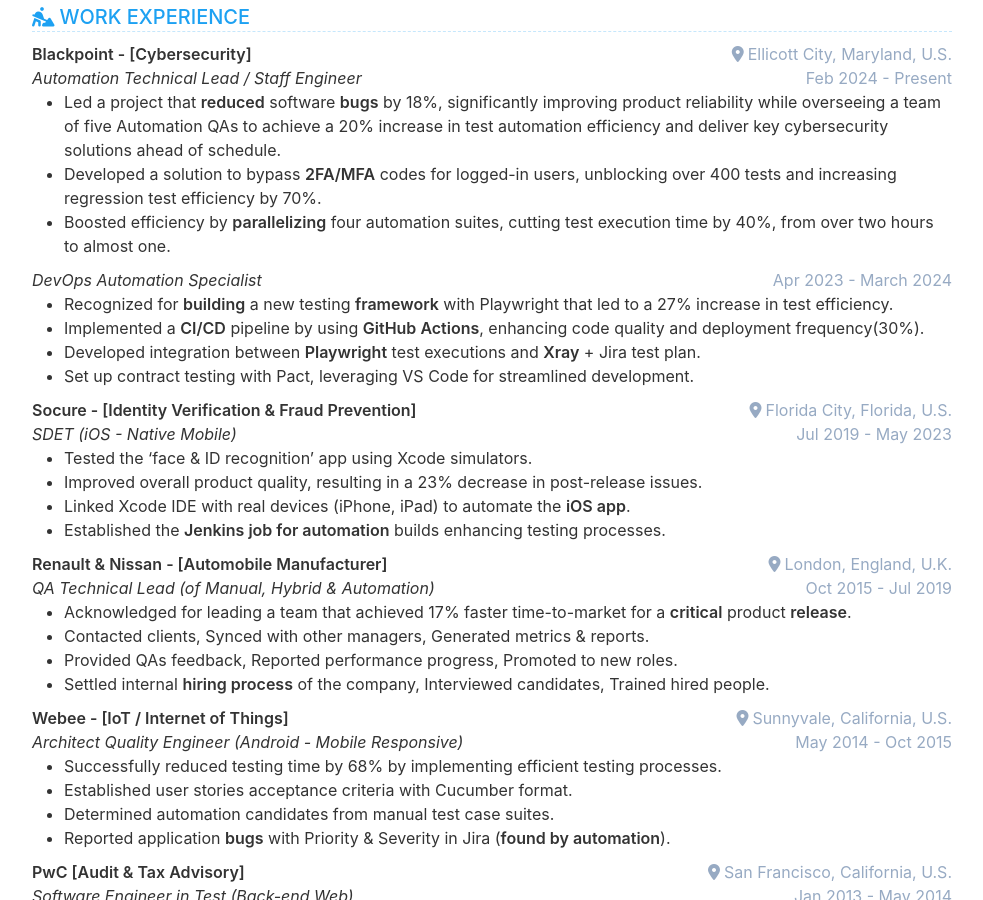
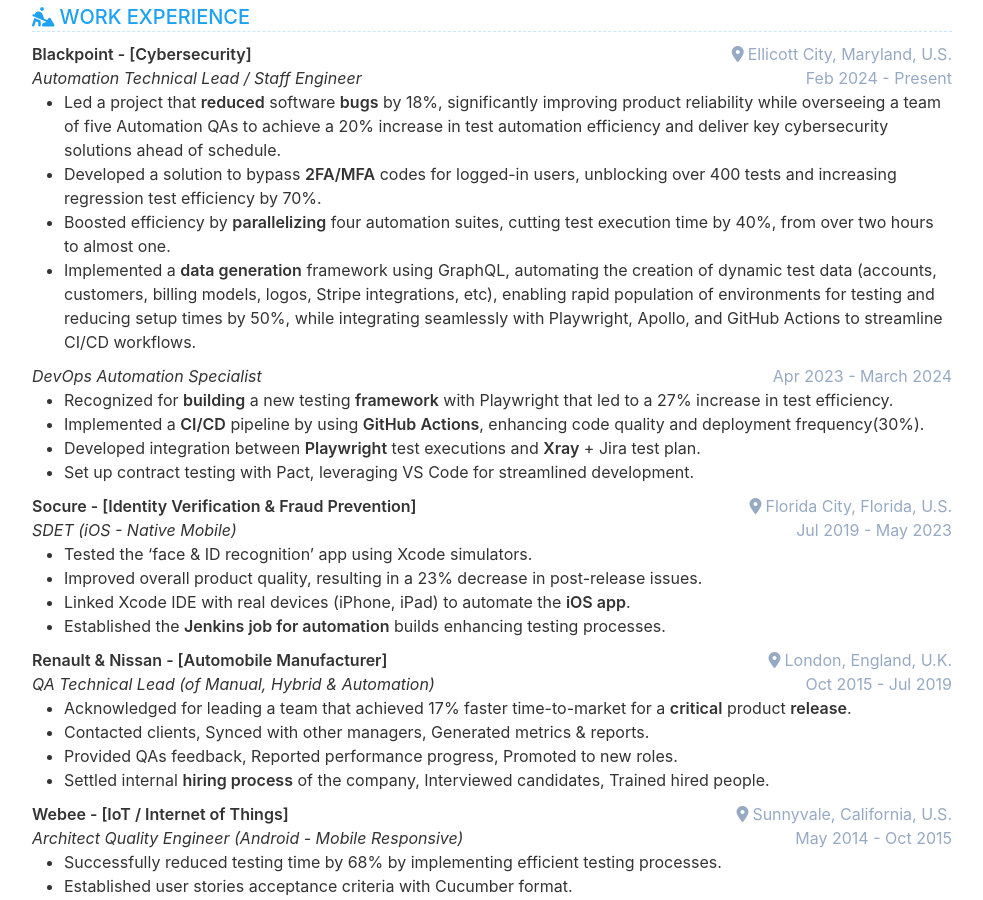
Before and after one commit to cvera08/full-resume, a Jekyll site: the page built from index.html, in a window 1280 px wide and 900 px high, scrolled down 1939 px. Shown: the whole window, without its empty margins (148-1131 px from the left). Built offline with Jekyll 4.4.1, drawn with Linux system fonts in a browser that asks for light colours.

Commit message:
feat: bpc data generator

```diff
--- a/_data/data.yml
+++ b/_data/data.yml
@@ -127,6 +127,8 @@ experience:
          in test automation efficiency and deliver key cybersecurity solutions ahead of schedule.
         - Developed a solution to bypass **2FA/MFA** codes for logged-in users, unblocking over 400 tests and increasing regression test efficiency by 70%.
         - Boosted efficiency by **parallelizing** four automation suites, cutting test execution time by 40%, from over two hours to almost one.
+        - Implemented a **data generation** framework using GraphQL, automating the creation of dynamic test data (accounts, customers, billing models, logos, Stripe integrations, etc), enabling
+         rapid population of environments for testing and reducing setup times by 50%, while integrating seamlessly with Playwright, Apollo, and GitHub Actions to streamline CI/CD workflows.
     - company: Blackpoint - [Cybersecurity]
       link:
       tags:
```
